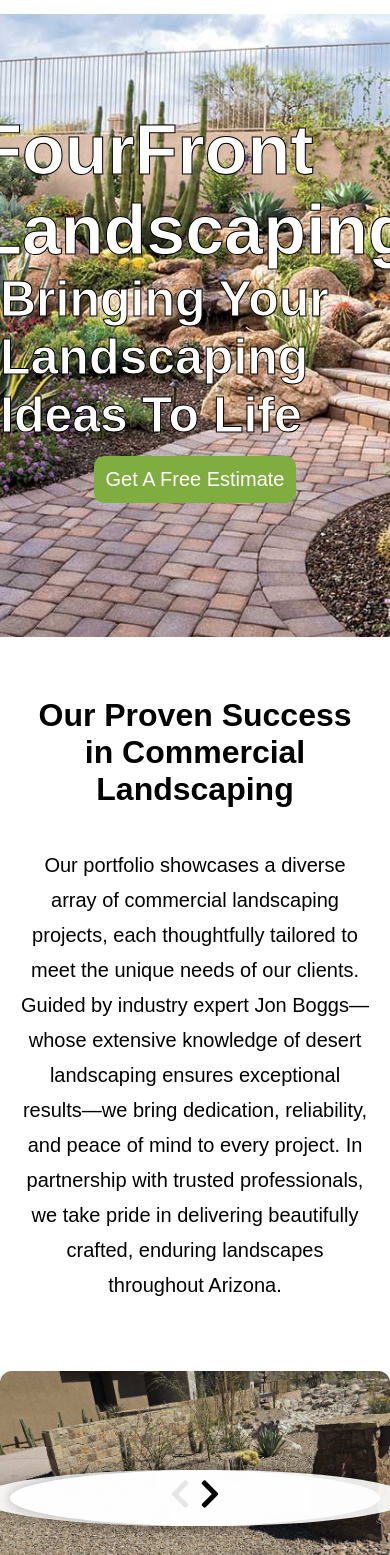
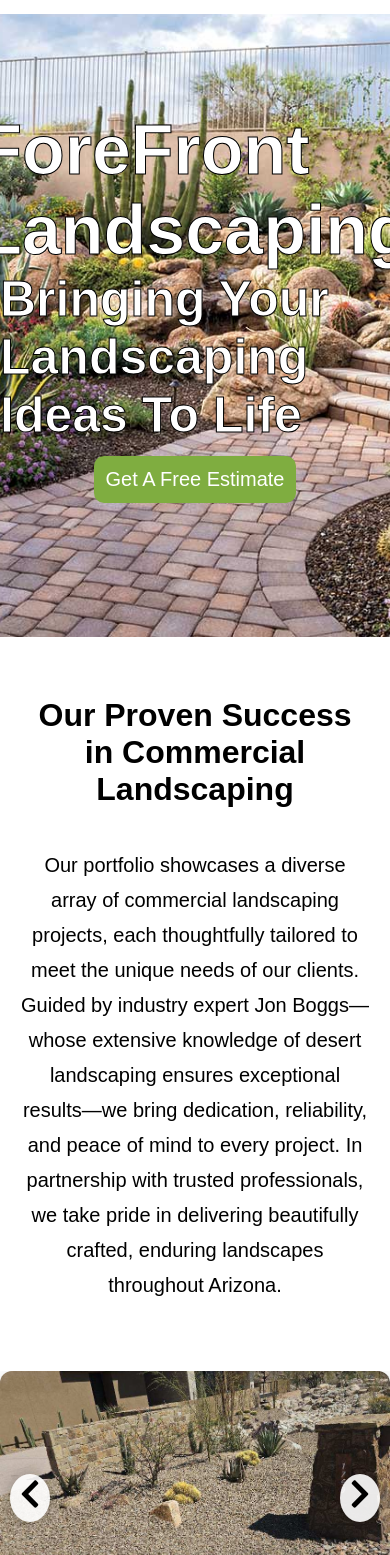
Before and after one commit to bkwilliamsmerncode/commercial-landscaping, a React (Create React App) app: page / in a window 390 px wide. Shown: the part 93-1648 px from the top of the page. Built offline with nearby package versions, Linux system fonts and the light colour scheme.

Commit message:
updated image carousel and fixed name on hero image

```diff
--- a/src/Components/Home/HomeContent.jsx
+++ b/src/Components/Home/HomeContent.jsx
@@ -20,7 +20,7 @@
 
 
 <div className="heroText">
-  <div className="companyName">FourFront Landscaping</div>
+  <div className="companyName">ForeFront Landscaping</div>
   <div className="companySlogan">Bringing Your Landscaping Ideas To Life</div>
   <button className='formBtn'  onClick={handleModal}    style={{
     WebkitTextStrokeWidth: '0px',
--- a/src/Components/ImageCarousel/ImageCarousel.css
+++ b/src/Components/ImageCarousel/ImageCarousel.css
@@ -34,7 +34,7 @@
   color: #09bab5;
   border: none;
   font-size: 2.5rem;
-  padding: 0.5rem 1rem;
+  padding: 0.5rem;
   border-radius: 50%;
   cursor: pointer;
   z-index: 10;
@@ -66,7 +66,14 @@
 
   .nav-button {
     font-size: 2rem;
+    padding: 0.25rem;
+  }
+
+  .nav-button.left {
     left: 10px;
+  }
+
+  .nav-button.right {
     right: 10px;
   }
 }
```
Also changed, not shown: 1 other file (tests, documents, lock files or other folders).
